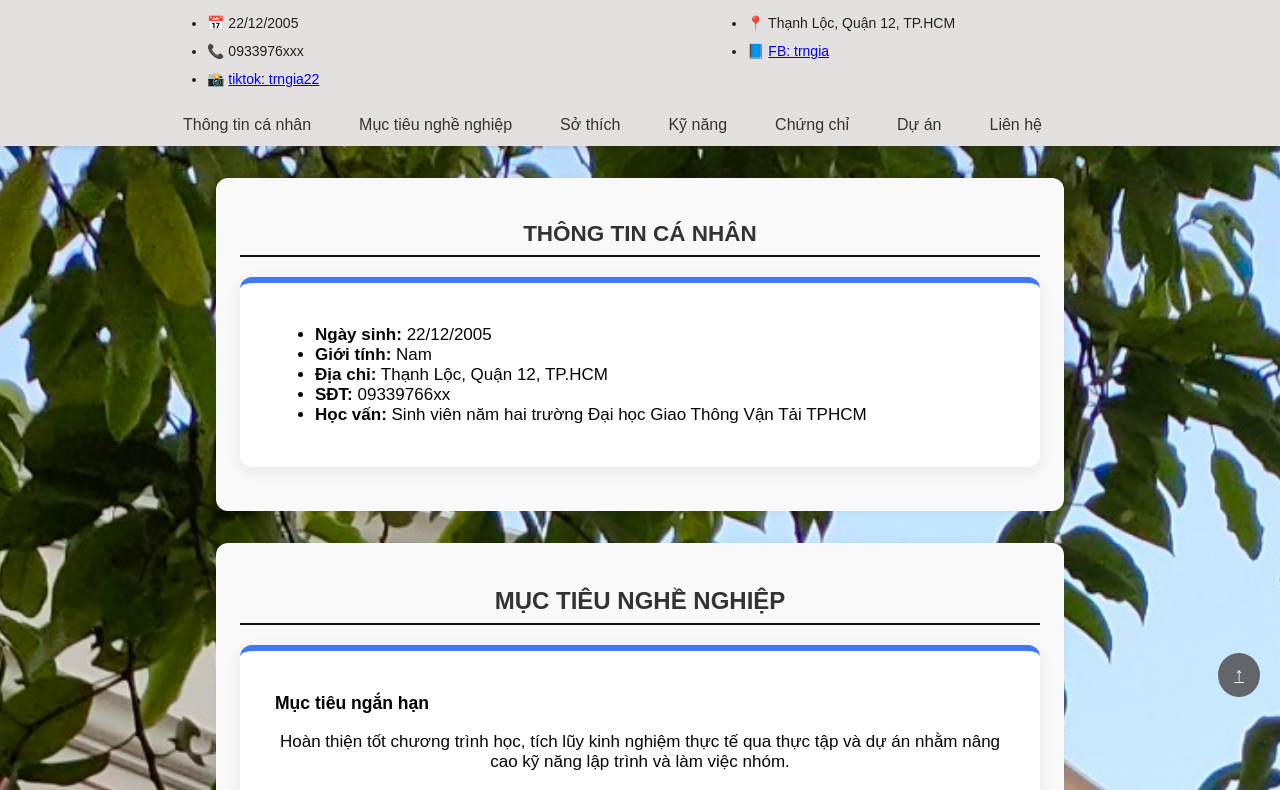
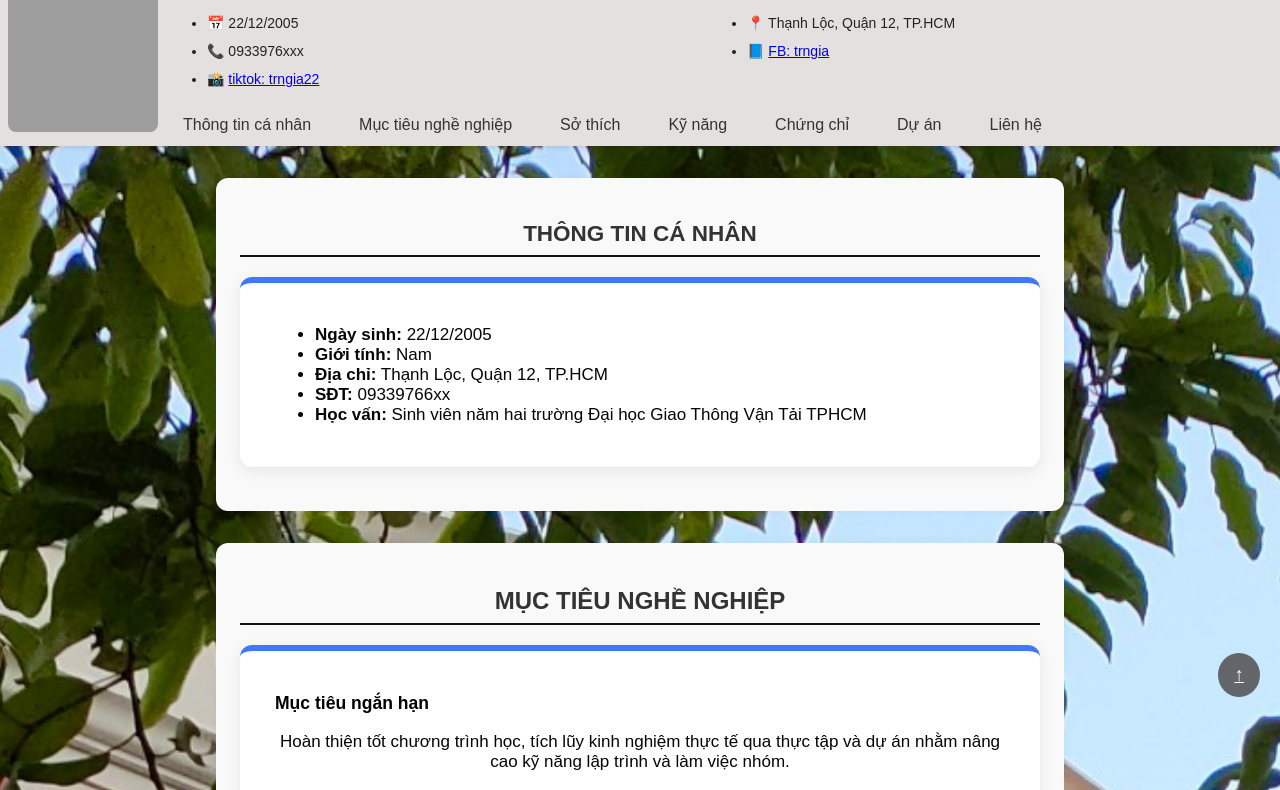
Before and after one commit to trngia2212/trngia, a plain HTML site: page index.html in a window 1280 px wide. Shown: the part 83-873 px from the top of the page. Drawn offline with Linux system fonts and the light colour scheme; grey boxes are pictures that could not be loaded.

```diff
--- a/index.html
+++ b/index.html
@@ -9,7 +9,7 @@
 <body>
  <header class="header">
   <div class="profile-img">
-    <img src="./images/smith.JPG" alt="main"  class="img_main">
+    <img src="./images/smith.JPG" alt="main" class="avt">
   </div>
 
   <div class="profile-info">
```
